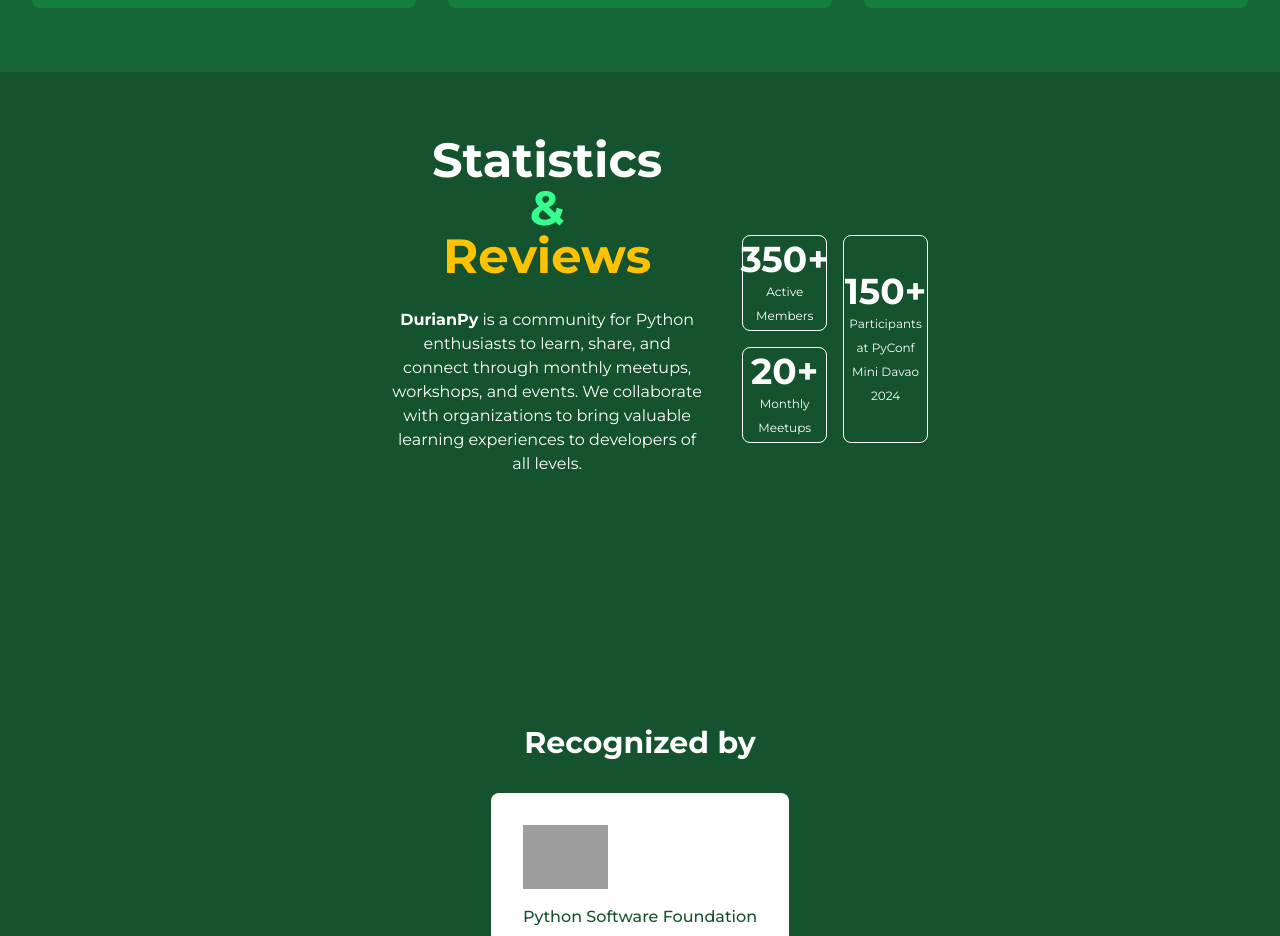
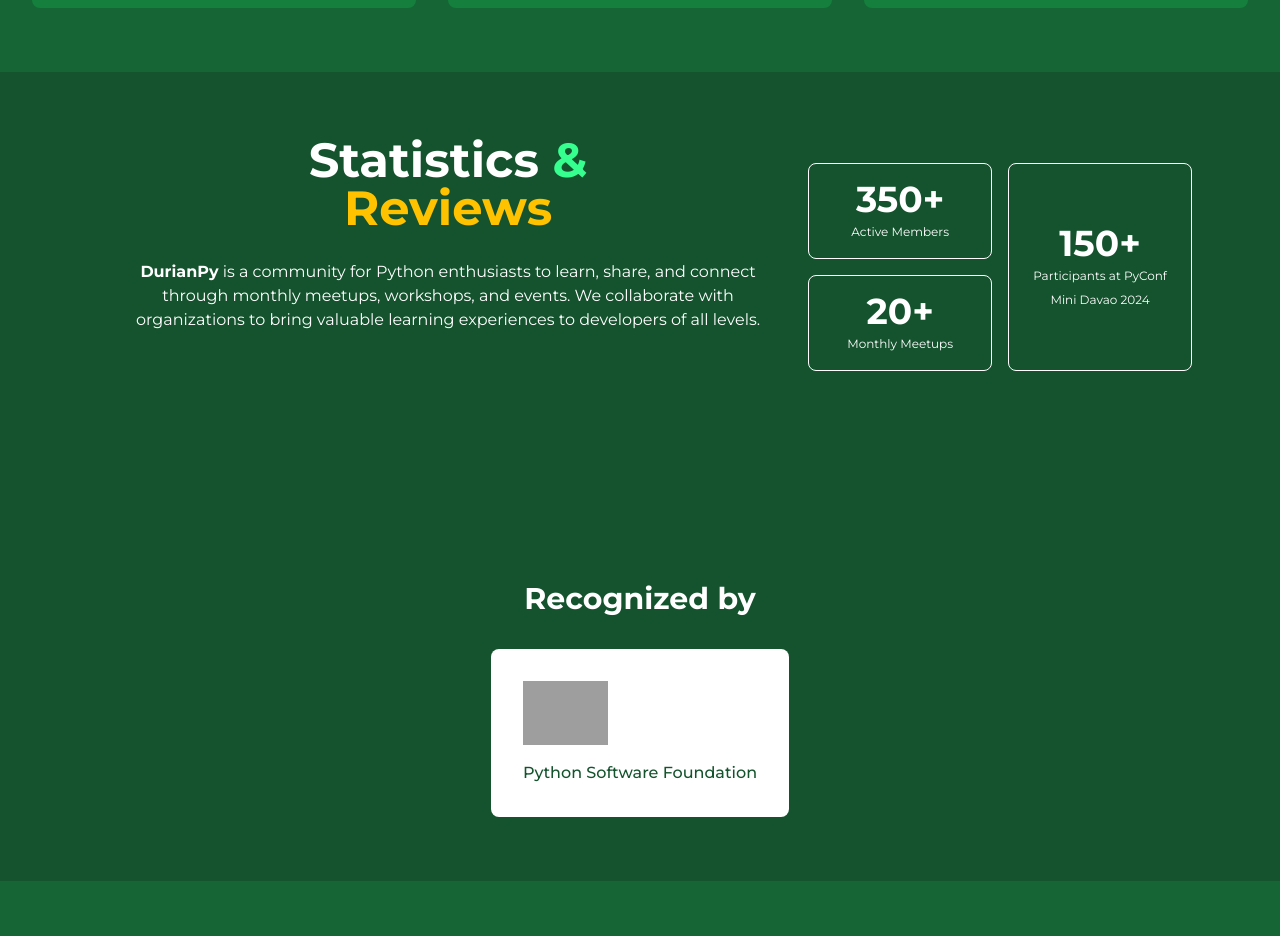
Before and after one commit to DurianPy-Davao-Python-User-Group/DurianPy-Official-Website, a Next.js app: page / in a window 1280 px wide. Shown: the part 1016-1952 px from the top of the page. Built offline with nearby package versions, Linux system fonts and the light colour scheme; grey boxes are pictures that could not be loaded.

Commit message:
fix: removed too much padding

```diff
--- a/app/components/home/StatsAndReviews.tsx
+++ b/app/components/home/StatsAndReviews.tsx
@@ -88,7 +88,7 @@
   return (
     <section ref={sectionRef} className="bg-green-900 py-16 text-white">
       <Container>
-        <div className="flex flex-col items-center px-8 xl:px-[320px] lg:flex-row 2xl:px-0 2xl:justify-between">
+        <div className="flex flex-col items-center px-8 xl:px-14 lg:flex-row 2xl:px-0 2xl:justify-between">
           <div className="w-full">
             {/* Section Title */}
             <div className="text-center 2xl:text-left text-3xl lg:text-5xl font-bold xl:leading-none text-white pb-7 px-2 sm:px-10 md:px-16 lg:px-10 xl:px-20 2xl:px-5">
```
